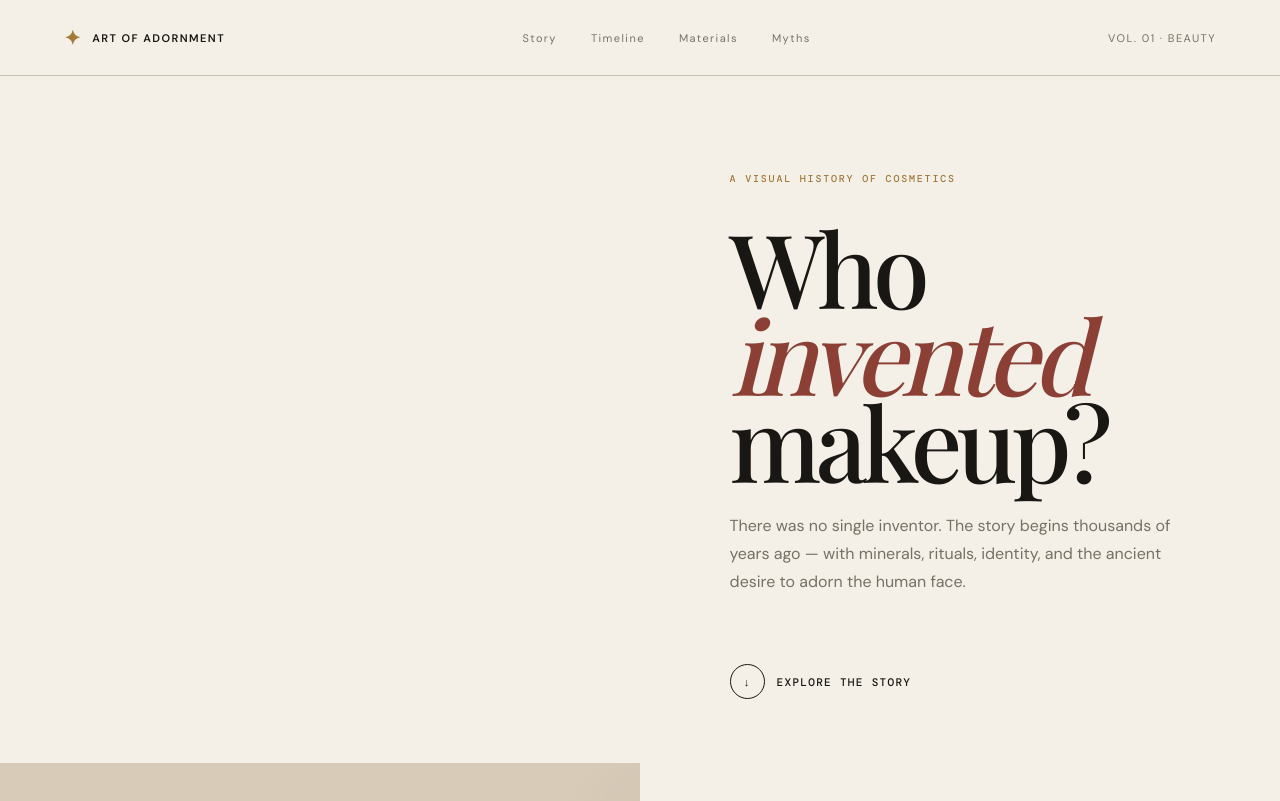
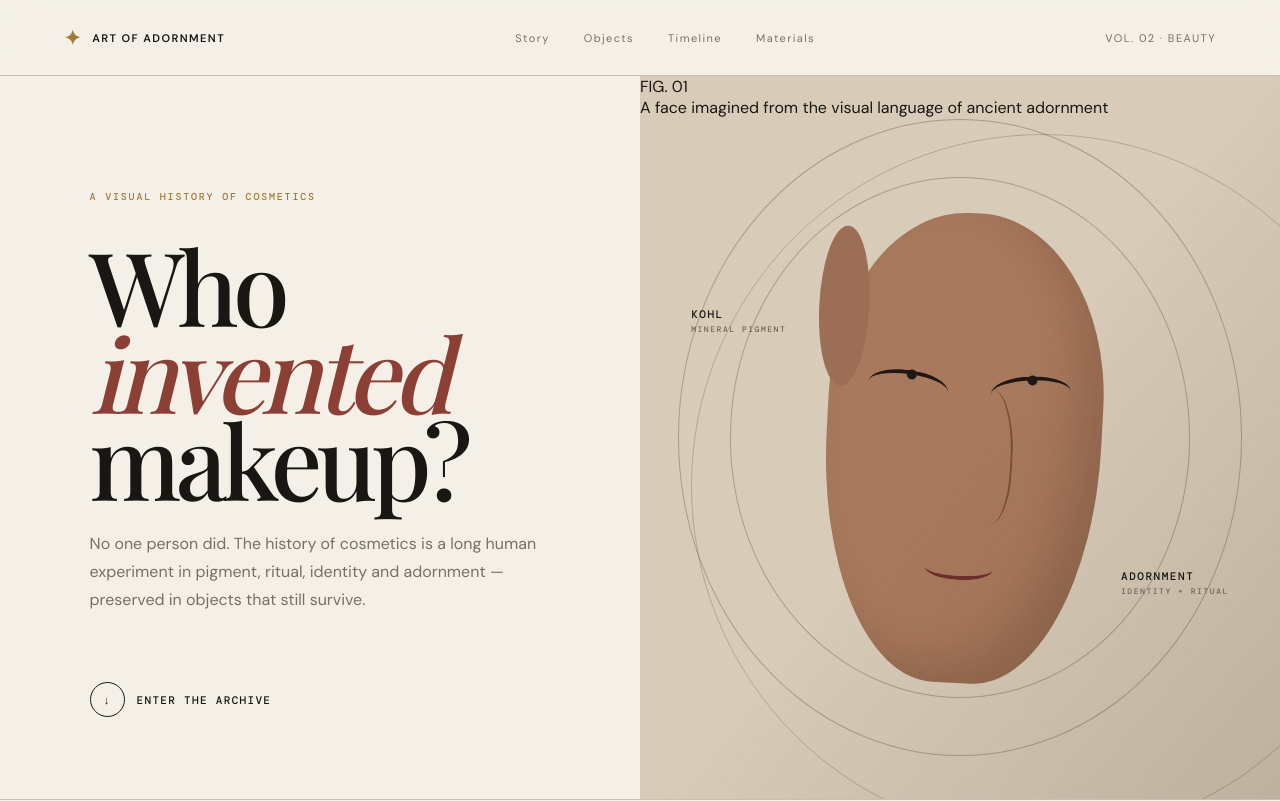
Before and after one commit to Gagan4141/art-of-adornment, a Next.js app: page / in a window 1280 px wide. Shown: the top 801 px of the page. Built offline with nearby package versions, Linux system fonts and the light colour scheme; a web font is replaced by a local one.

Commit message:
Upgrade museum storytelling and object gallery

```diff
--- a/app/page.tsx
+++ b/app/page.tsx
@@ -1,25 +1,113 @@
 "use client";
-import {useState} from "react";
 
-const eras=[
-{year:"c. 3500 BCE",place:"Ancient Egypt",title:"The ritual begins",text:"Cosmetics become part of everyday life, ritual and burial culture. Eye pigments such as kohl are stored in purpose-made vessels and applied with small sticks.",tag:"ORIGINS"},
-{year:"c. 1900 BCE",place:"Egypt",title:"Beauty gets a toolkit",text:"Archaeological finds preserve jars, ointments, mirrors, tweezers and applicators — evidence of a surprisingly sophisticated personal-care ritual.",tag:"TOOLS"},
-{year:"1550–1300 BCE",place:"New Kingdom Egypt",title:"Kohl becomes iconic",text:"Black and green eye cosmetics are prepared from minerals including galena and malachite, then carried in decorated tubes.",tag:"KOHL"},
-{year:"350–300 BCE",place:"Persia",title:"A beauty language travels",text:"Kohl appears in Persian contexts too, showing how cosmetic practices and their meanings moved across cultures.",tag:"CROSSROADS"},
-{year:"Today",place:"Everywhere",title:"Adornment becomes an industry",text:"From pigments and powders to skincare and digital beauty culture, the ritual has changed enormously — but the human impulse to adorn remains.",tag:"NOW"}
+import { useState } from "react";
+
+const eras = [
+  { year:"c. 4th millennium BCE", place:"Ancient Egypt", title:"Adornment leaves traces", text:"Mineral pigments, oils and carefully made containers belong to a much older history than the modern word “makeup.” Egypt preserves some of the clearest surviving evidence of this tradition.", tag:"ORIGINS" },
+  { year:"c. 1887–1813 BCE", place:"Middle Kingdom Egypt", title:"Kohl becomes personal", text:"The Met records a kohl jar from the Middle Kingdom and notes that cosmetics were used by both men and women. Even the container could signal status.", tag:"EVERYDAY" },
+  { year:"c. 1550–1300 BCE", place:"New Kingdom Egypt", title:"A portable beauty kit", text:"Kohl tubes, sticks and other grooming tools appear together in archaeological contexts. Some containers were designed to be carried, closed and reused.", tag:"TOOLKIT" },
+  { year:"c. 1300–1080 BCE", place:"Ramesside Egypt", title:"Minerals become a palette", text:"Museum records describe eye paints made from materials including galena and malachite, ground into powder and prepared for application around the eyes.", tag:"MATERIALS" },
+  { year:"Today", place:"Everywhere", title:"The ritual becomes an industry", text:"Modern cosmetics are manufactured at enormous scale, but the underlying idea remains familiar: pigment, texture, scent and presentation used to shape appearance and identity.", tag:"NOW" }
 ];
-const facts=[["No single inventor","Makeup evolved over thousands of years across different societies."],["Men wore it too","Ancient Egyptian evidence shows cosmetics were used by both men and women."],["Beauty had many jobs","Adornment could intersect with appearance, ritual, status and practical concerns."],["The container mattered","Cosmetic vessels could be elaborate objects in their own right — sometimes made from costly materials."]];
 
-export default function Home(){
- const [active,setActive]=useState(0); const [open,setOpen]=useState<number|null>(null);
- return <main>
- <nav className="nav"><a className="brand" href="#top"><span className="brand-mark">✦</span> ART OF ADORNMENT</a><div className="nav-links"><a href="#story">Story</a><a href="#timeline">Timeline</a><a href="#materials">Materials</a><a href="#myths">Myths</a></div><span className="edition">VOL. 01 · BEAUTY</span></nav>
- <section id="top" className="hero"><div className="hero-glow"/><div className="hero-copy"><p className="eyebrow">A VISUAL HISTORY OF COSMETICS</p><h1>Who <em>invented</em><br/>makeup?</h1><p className="hero-sub">There was no single inventor. The story begins thousands of years ago — with minerals, rituals, identity, and the ancient desire to adorn the human face.</p><a className="scroll" href="#story"><span>↓</span> Explore the story</a></div><div className="hero-art"><div className="sun"/><div className="face"><div className="eye e1"/><div className="eye e2"/><div className="nose"/><div className="mouth"/></div><div className="ring r1"/><div className="ring r2"/><span className="anno a1">KOHL<br/><small>c. 1550 BCE</small></span><span className="anno a2">PIGMENT<br/><small>MINERAL + OIL</small></span></div></section>
- <section id="story" className="intro"><div className="section-num">01 / THE QUESTION</div><div><p className="kicker">Forget the inventor myth.</p><h2>Makeup wasn't <i>invented.</i><br/>It <span>evolved.</span></h2><p className="lede">Long before lipstick counters and beauty tutorials, people were grinding minerals, mixing pigments and creating rituals around appearance. Ancient Egypt gives us some of the clearest surviving evidence — but it belongs to a much larger human story.</p><div className="source-note">Historical objects in The Metropolitan Museum of Art document Egyptian kohl containers, applicators and cosmetic sets dating back thousands of years. <a href="https://www.metmuseum.org/art/collection/search/560226" target="_blank">Explore the collection ↗</a></div></div></section>
- <section id="timeline" className="timeline"><div className="section-head"><div><p className="eyebrow">02 / THE LONG VIEW</p><h2>Five moments.<br/><i>One ancient ritual.</i></h2></div><p>Move through the timeline and see how the meaning and materials of adornment changed across time.</p></div><div className="timeline-layout"><div className="years">{eras.map((e,i)=><button key={e.year} className={active===i?"year active":"year"} onClick={()=>setActive(i)}><span>{e.year}</span><b>{e.place}</b></button>)}</div><article className="era-card"><div className="era-top"><span>{eras[active].tag}</span><span>{String(active+1).padStart(2,"0")} / 05</span></div><div className="era-body"><div className="era-number">{String(active+1).padStart(2,"0")}</div><div><p className="place">{eras[active].place}</p><h3>{eras[active].title}</h3><p>{eras[active].text}</p></div></div><div className="era-line"><span>◈</span><span>ADORNMENT · IDENTITY · RITUAL</span></div></article></div></section>
- <section id="materials" className="materials"><div className="material-title"><p className="eyebrow">03 / THE PALETTE</p><h2>What was<br/><i>makeup made of?</i></h2><p>Ancient cosmetics were closer to a small chemistry set than a modern makeup bag.</p></div><div className="material-grid"><div className="material big"><span className="material-symbol">●</span><strong>GALENA</strong><small>Dark mineral pigment</small><p>Ground into powder and used in black eye cosmetics known as kohl.</p></div><div className="material"><span className="material-symbol green">◆</span><strong>MALACHITE</strong><small>Green mineral pigment</small><p>Used for green eye paint.</p></div><div className="material"><span className="material-symbol red">●</span><strong>OCHRE</strong><small>Earth pigment</small><p>Natural mineral pigments produced warm reds and yellows.</p></div><div className="material"><span className="material-symbol gold">✦</span><strong>OILS + UNGUENTS</strong><small>Texture & fragrance</small><p>Oils and ointments were stored in dedicated vessels.</p></div></div></section>
- <section className="quote"><div className="quote-mark">“</div><blockquote>Beauty was never just about looking beautiful. It could be ritual, identity, status, protection — or simply pleasure.</blockquote><div className="quote-rule"/></section>
- <section id="myths" className="myths"><div className="section-head"><div><p className="eyebrow">04 / MYTHS & FACTS</p><h2>Let's clear<br/><i>the powder.</i></h2></div><p>Tap a card to reveal the historical context.</p></div><div className="fact-grid">{facts.map((f,i)=><button className={open===i?"fact open":"fact"} key={f[0]} onClick={()=>setOpen(open===i?null:i)}><span>0{i+1}</span><div><h3>{f[0]}</h3><p>{f[1]}</p></div><b>{open===i?"−":"+"}</b></button>)}</div></section>
- <footer><div><span className="brand-mark">✦</span><h2>ART OF<br/><i>ADORNMENT</i></h2></div><p>A small visual archive about a very old human ritual.<br/>Built from museum records and historical evidence.</p><div className="footer-links"><a href="https://www.metmuseum.org/art/collection/search/560226" target="_blank">The Met ↗</a><a href="https://www.britishmuseum.org/" target="_blank">British Museum ↗</a></div></footer>
- </main>
+const facts = [
+  ["No single inventor","There is no single person credited with inventing makeup. Cosmetic practices developed independently and changed across cultures and periods."],
+  ["Men wore it too","The Met explicitly notes that ancient Egyptian cosmetics were used by both men and women."],
+  ["The container mattered","Cosmetics were stored in purpose-made vessels, from practical tubes to highly crafted objects associated with status."],
+  ["Kohl was a material, not one formula","The word describes eye cosmetics made from different powdered materials; museum records document galena and malachite among them."]
+];
+
+const objects = [
+  { image:"https://collectionapi.metmuseum.org/api/collection/v1/iiif/543990/1228612/main-image", title:"Serpentinite Kohl Jar + Applicator", date:"New Kingdom · ca. 1492–1473 BCE", museum:"The Metropolitan Museum of Art", href:"https://www.metmuseum.org/art/collection/search/543990" },
+  { image:"https://collectionapi.metmuseum.org/api/collection/v1/iiif/547624/1222600/main-image", title:"Kohl Tube + Stick", date:"New Kingdom · ca. 1550–1458 BCE", museum:"The Metropolitan Museum of Art", href:"https://www.metmuseum.org/art/collection/search/547624" },
+  { image:"https://media.britishmuseum.org/media/Repository/Documents/2014_10/6_15/383bf5ca_0e15_4e2b_98b6_a3bc01047851/mid_00428968_001.jpg", title:"Ancient Egyptian Kohl Jar", date:"18th Dynasty", museum:"The British Museum", href:"https://www.britishmuseum.org/collection/object/Y_EA29336" }
+];
+
+export default function Home() {
+  const [active, setActive] = useState(0);
+  const [open, setOpen] = useState<number | null>(null);
+
+  return <main>
+    <nav className="nav">
+      <a className="brand" href="#top"><span className="brand-mark">✦</span> ART OF ADORNMENT</a>
+      <div className="nav-links"><a href="#story">Story</a><a href="#objects">Objects</a><a href="#timeline">Timeline</a><a href="#materials">Materials</a></div>
+      <span className="edition">VOL. 02 · BEAUTY</span>
+    </nav>
+
+    <section id="top" className="hero">
+      <div className="hero-copy reveal">
+        <p className="eyebrow">A VISUAL HISTORY OF COSMETICS</p>
+        <h1>Who <em>invented</em><br/>makeup?</h1>
+        <p className="hero-sub">No one person did. The history of cosmetics is a long human experiment in pigment, ritual, identity and adornment — preserved in objects that still survive.</p>
+        <a className="scroll" href="#story"><span>↓</span> Enter the archive</a>
+      </div>
+      <div className="hero-art">
+        <div className="hero-caption">FIG. 01<br/><span>A face imagined from the visual language of ancient adornment</span></div>
+        <div className="sun"/>
+        <div className="face"><div className="eye e1"/><div className="eye e2"/><div className="nose"/><div className="mouth"/></div>
+        <div className="ring r1"/><div className="ring r2"/>
+        <span className="anno a1">KOHL<br/><small>MINERAL PIGMENT</small></span>
+        <span className="anno a2">ADORNMENT<br/><small>IDENTITY + RITUAL</small></span>
+      </div>
+    </section>
+
+    <section id="story" className="intro">
+      <div className="section-num">01 / THE QUESTION</div>
+      <div className="reveal">
+        <p className="kicker">Forget the inventor myth.</p>
+        <h2>Makeup wasn't <i>invented.</i><br/>It <span>evolved.</span></h2>
+        <p className="lede">There is no single “first makeup.” People in different societies discovered ways to color, protect, scent and decorate the body using materials around them. Ancient Egypt gives us unusually rich surviving evidence — but it is one chapter in a much larger story.</p>
+        <div className="source-note">Museum records are the backbone of this page. The Met documents Egyptian kohl sticks, jars and portable cosmetic kits spanning the Middle and New Kingdoms. <a href="https://www.metmuseum.org/art/collection/search/560226" target="_blank" rel="noreferrer">Read the object record ↗</a></div>
+      </div>
+    </section>
+
+    <section id="objects" className="objects">
+      <div className="section-head">
+        <div><p className="eyebrow">02 / THE OBJECTS</p><h2>History you can<br/><i>hold in your hand.</i></h2></div>
+        <p>Instead of imagining an ancient beauty routine, look at the surviving objects. Their shapes, materials and wear make the story tangible.</p>
+      </div>
+      <div className="object-grid">
+        {objects.map((o,i)=><a className="object-card reveal" href={o.href} target="_blank" rel="noreferrer" key={o.title}>
+          <div className="object-image"><img src={o.image} alt={o.title}/><span>VIEW OBJECT ↗</span></div>
+          <div className="object-meta"><span>0{i+1}</span><span>{o.date}</span></div>
+          <h3>{o.title}</h3><p>{o.museum}</p>
+        </a>)}
+      </div>
+    </section>
+
+    <section id="timeline" className="timeline">
+      <div className="section-head"><div><p className="eyebrow">03 / THE LONG VIEW</p><h2>Five moments.<br/><i>One ancient ritual.</i></h2></div><p>Move through the timeline. Notice how the materials, containers and meanings of adornment changed.</p></div>
+      <div className="timeline-layout">
+        <div className="years">{eras.map((e,i)=><button key={e.year} className={active===i?"year active":"year"} onClick={()=>setActive(i)}><span>{e.year}</span><b>{e.place}</b></button>)}</div>
+        <article className="era-card">
+          <div className="era-top"><span>{eras[active].tag}</span><span>{String(active+1).padStart(2,"0")} / 05</span></div>
+          <div className="era-body"><div className="era-number">{String(active+1).padStart(2,"0")}</div><div><p className="place">{eras[active].place}</p><h3>{eras[active].title}</h3><p>{eras[active].text}</p></div></div>
+          <div className="era-line"><span>◈</span><span>ADORNMENT · IDENTITY · RITUAL</span></div>
+        </article>
+      </div>
+    </section>
+
+    <section id="materials" className="materials">
+      <div className="material-title"><p className="eyebrow">04 / THE PALETTE</p><h2>What was<br/><i>makeup made of?</i></h2><p>Ancient cosmetics were closer to a small material laboratory than a modern makeup bag.</p></div>
+      <div className="material-grid">
+        <div className="material big"><span className="material-symbol">●</span><strong>GALENA</strong><small>DARK MINERAL PIGMENT</small><p>A lead-bearing mineral used in ancient Egyptian eye cosmetics. Museum records identify it as a major ingredient in black kohl.</p></div>
+        <div className="material"><span className="material-symbol green">◆</span><strong>MALACHITE</strong><small>GREEN MINERAL PIGMENT</small><p>Ground to produce green eye paint.</p></div>
+        <div className="material"><span className="material-symbol red">●</span><strong>OCHRE</strong><small>EARTH PIGMENT</small><p>Natural earth pigments supplied warm red and yellow tones.</p></div>
+        <div className="material"><span className="material-symbol gold">✦</span><strong>OILS + UNGUENTS</strong><small>TEXTURE + SCENT</small><p>Oils and ointments were part of ancient personal-care practices.</p></div>
+      </div>
+    </section>
+
+    <section className="quote"><div className="quote-mark">“</div><blockquote>When the object survives, the ritual becomes visible.</blockquote><p className="quote-credit">A museum-led way of reading beauty history</p><div className="quote-rule"/></section>
+
+    <section id="myths" className="myths">
+      <div className="section-head"><div><p className="eyebrow">05 / MYTHS & FACTS</p><h2>Let's clear<br/><i>the powder.</i></h2></div><p>Tap a card to reveal the historical context.</p></div>
+      <div className="fact-grid">{facts.map((f,i)=><button className={open===i?"fact open":"fact"} key={f[0]} onClick={()=>setOpen(open===i?null:i)}><span>0{i+1}</span><div><h3>{f[0]}</h3><p>{f[1]}</p></div><b>{open===i?"−":"+"}</b></button>)}</div>
+    </section>
+
+    <footer>
+      <div><span className="brand-mark">✦</span><h2>ART OF<br/><i>ADORNMENT</i></h2></div>
+      <p>A small visual archive about a very old human ritual.<br/>Objects and claims are linked to museum records.</p>
+      <div className="footer-links"><a href="https://www.metmuseum.org/art/collection/search/560226" target="_blank" rel="noreferrer">The Met ↗</a><a href="https://www.britishmuseum.org/collection/object/Y_EA29336" target="_blank" rel="noreferrer">British Museum ↗</a></div>
+    </footer>
+  </main>;
 }
```
